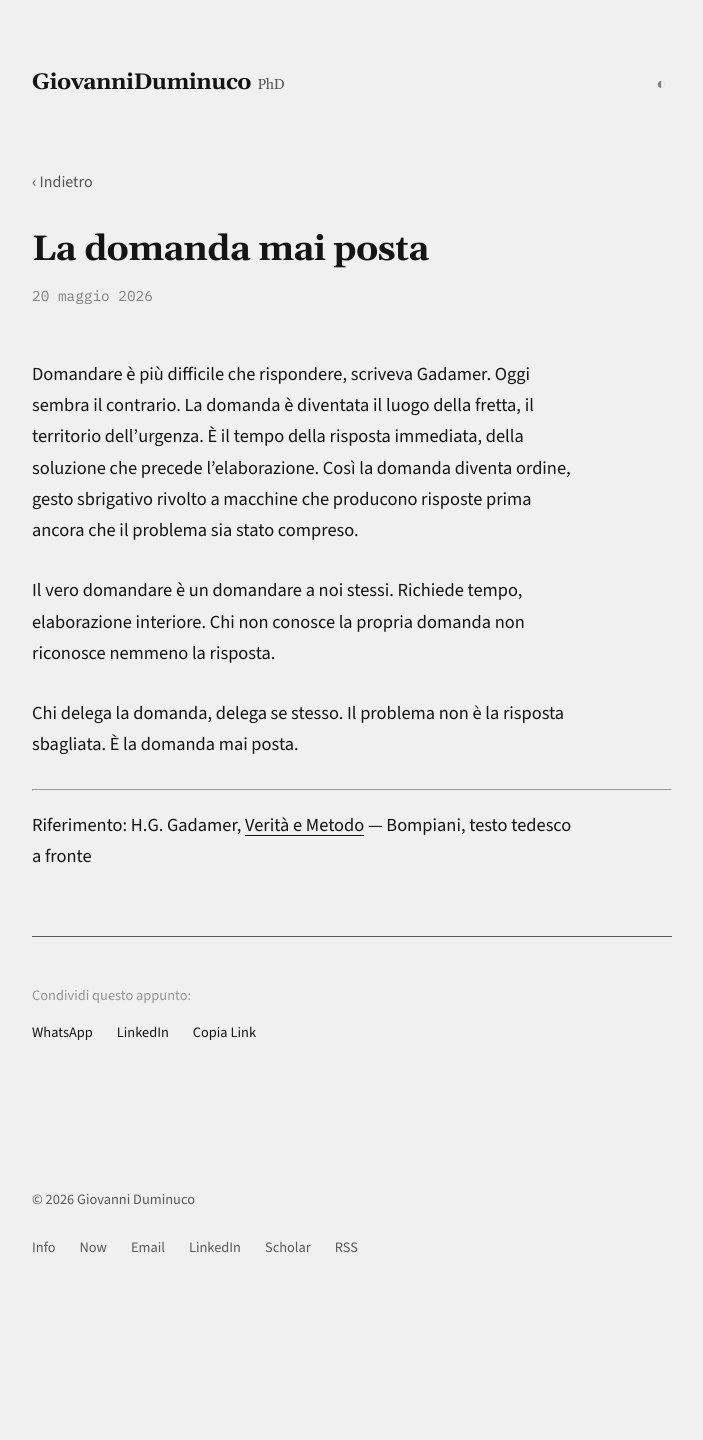
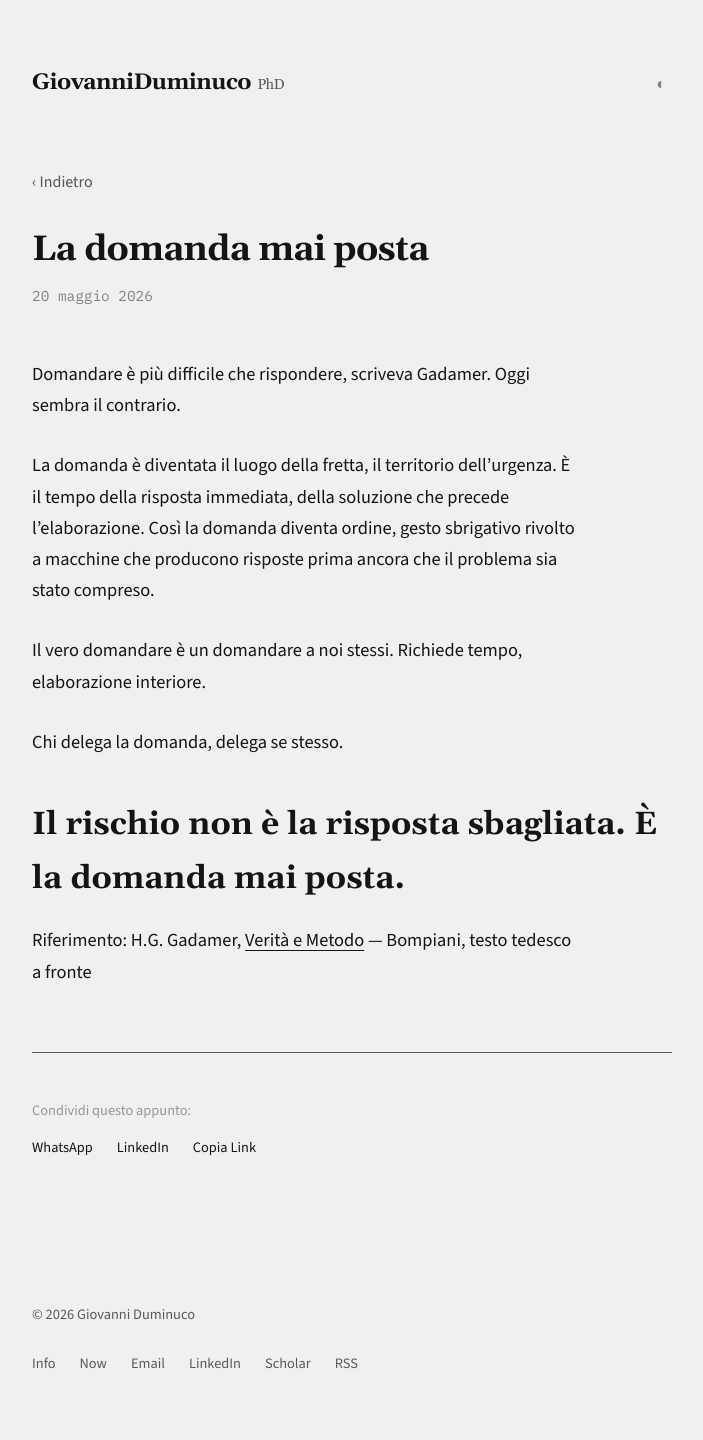
Before and after one commit to dumgio/dumgio.github.io, a Jekyll site: the page built from _posts/2026-05-20-la-domanda-mai-posta.md, in a window 1280 px wide. Shown: the whole page, without its empty margins (128-831 px from the left). Built offline with Jekyll 4.4.1, drawn with Linux system fonts in a browser that asks for light colours; comment, search, counter and statistics services are not loaded; before the commit the page ends 1325 px from its top, so only the background shows below that.

Commit message:
Update 2026-05-20-la-domanda-mai-posta.md

```diff
--- a/_posts/2026-05-20-la-domanda-mai-posta.md
+++ b/_posts/2026-05-20-la-domanda-mai-posta.md
@@ -6,12 +6,13 @@ permalink: /appunti/la-domanda-mai-posta/
 
 ---
 Domandare è più difficile che rispondere, scriveva Gadamer. Oggi sembra il contrario.
+
 La domanda è diventata il luogo della fretta, il territorio dell'urgenza. È il tempo della risposta immediata, della soluzione che precede l'elaborazione. Così la domanda diventa ordine, gesto sbrigativo rivolto a macchine che producono risposte prima ancora che il problema sia stato compreso.
 
-Il vero domandare è un domandare a noi stessi. Richiede tempo, elaborazione interiore. Chi non conosce la propria domanda non riconosce nemmeno la risposta.
+Il vero domandare è un domandare a noi stessi. Richiede tempo, elaborazione interiore.
 
 Chi delega la domanda, delega se stesso.
-Il problema non è la risposta sbagliata. È la domanda mai posta.
 
+Il rischio non è la risposta sbagliata. È la domanda mai posta.
 ---
 Riferimento: H.G. Gadamer, <a href="https://www.bompiani.it/catalogo/verita-e-metodo-testo-tedesco-a-fronte-9788845290749">Verità e Metodo</a> — Bompiani, testo tedesco a fronte
```
